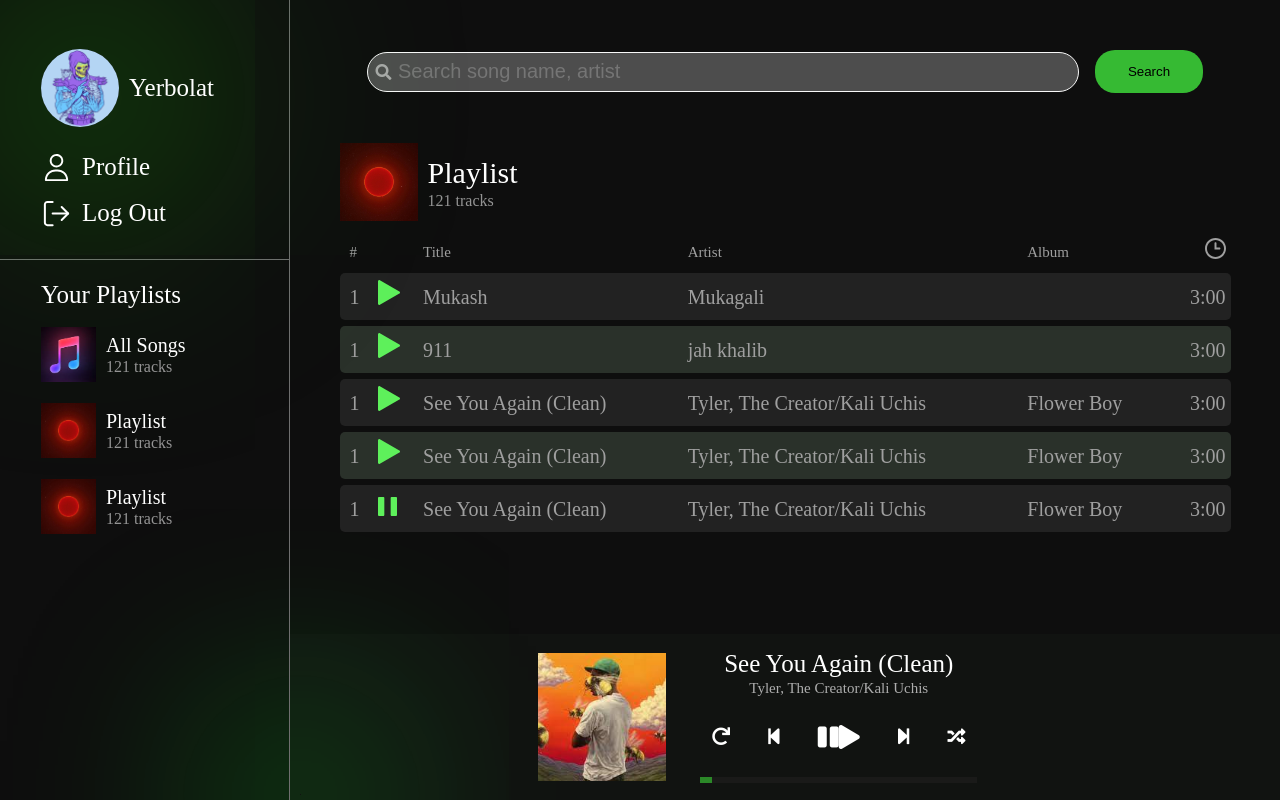
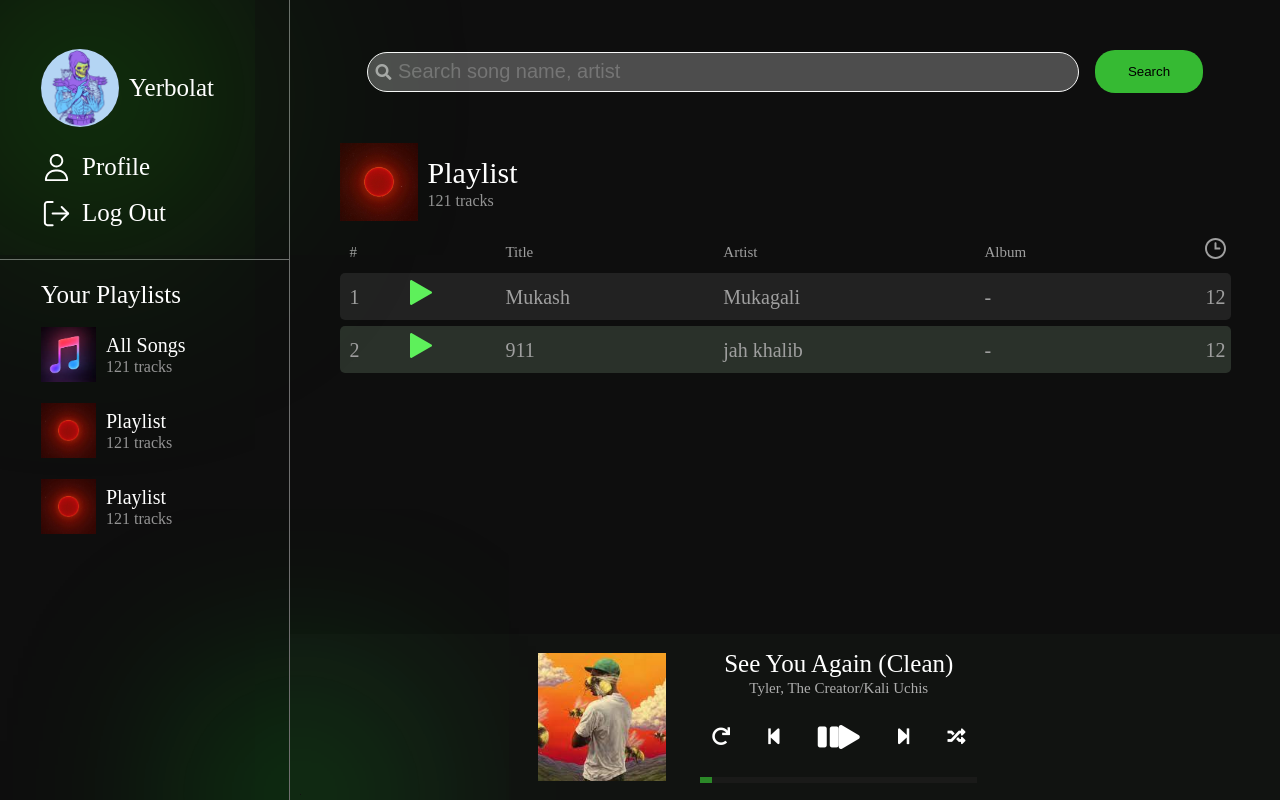
Before and after one commit to yeboka/tyndama, a Django app: page / in a window 1280 px wide. Run offline with Django 4.2, Linux system fonts and the light colour scheme; data comes from the database, SQL or seed files in the repository; both versions use the stored data as it was after the commit; some web fonts are replaced.

Commit message:
templates: listing songs

```diff
--- a/templates/tyndama/home.html
+++ b/templates/tyndama/home.html
@@ -90,38 +90,14 @@
             <tbody>
             {% for i in music %}
                 <tr>
-                    <td>1</td>
+                    <td>{{ i.song_id }}</td>
                     <td><img src="{% static 'tyndama/img/play.svg' %}" alt=""></td>
                     <td>{{ i.name }}</td>
                     <td>{{ i.singer }}</td>
-                    <td></td>
-                    <td>3:00</td>
+                    <td>{{ i.album }}</td>
+                    <td>{{ i.time }}</td>
                 </tr>
             {% endfor %}
-            <tr>
-                <td>1</td>
-                <td><img src="{% static 'tyndama/img/play.svg' %}" alt=""></td>
-                <td>See You Again (Clean)</td>
-                <td>Tyler, The Creator/Kali Uchis</td>
-                <td>Flower Boy</td>
-                <td>3:00</td>
-            </tr>
-            <tr>
-                <td>1</td>
-                <td><img src="{% static 'tyndama/img/play.svg' %}" alt=""></td>
-                <td>See You Again (Clean)</td>
-                <td>Tyler, The Creator/Kali Uchis</td>
-                <td>Flower Boy</td>
-                <td>3:00</td>
-            </tr>
-            <tr>
-                <td>1</td>
-                <td><img src="{% static 'tyndama/img/pause.svg' %}" alt=""></td>
-                <td>See You Again (Clean)</td>
-                <td>Tyler, The Creator/Kali Uchis</td>
-                <td>Flower Boy</td>
-                <td>3:00</td>
-            </tr>
             </tbody>
         </table>
     </div>
```
Also changed, not shown: db.sqlite3.
